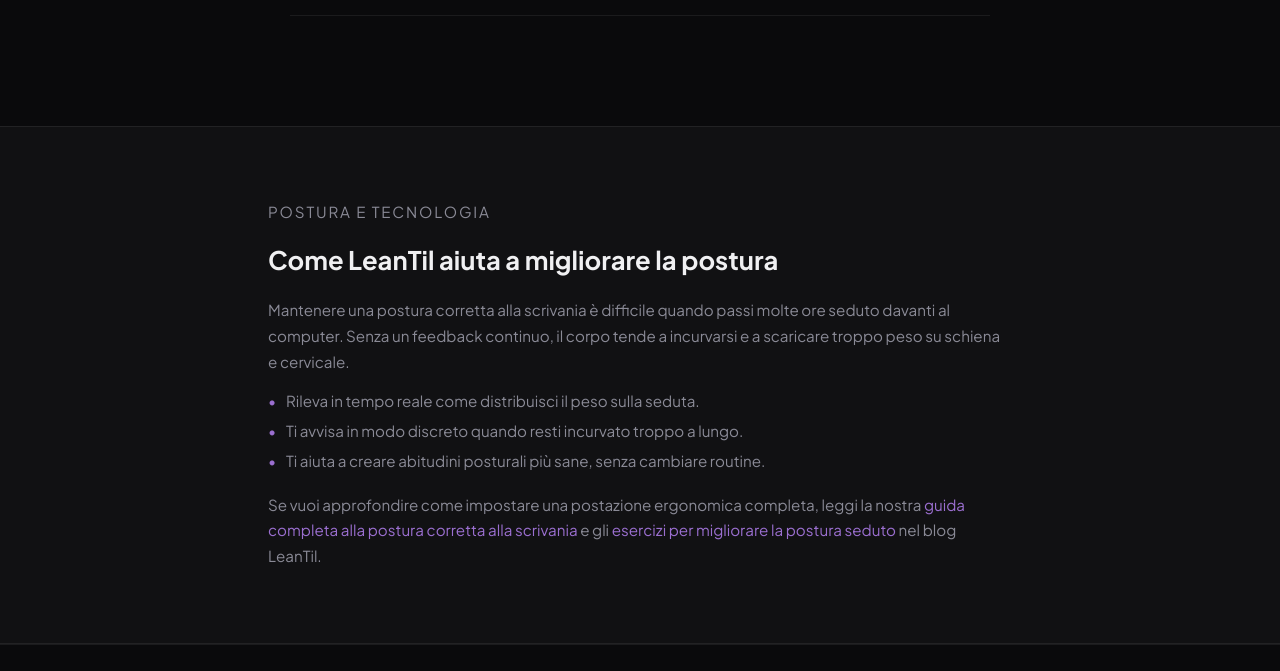
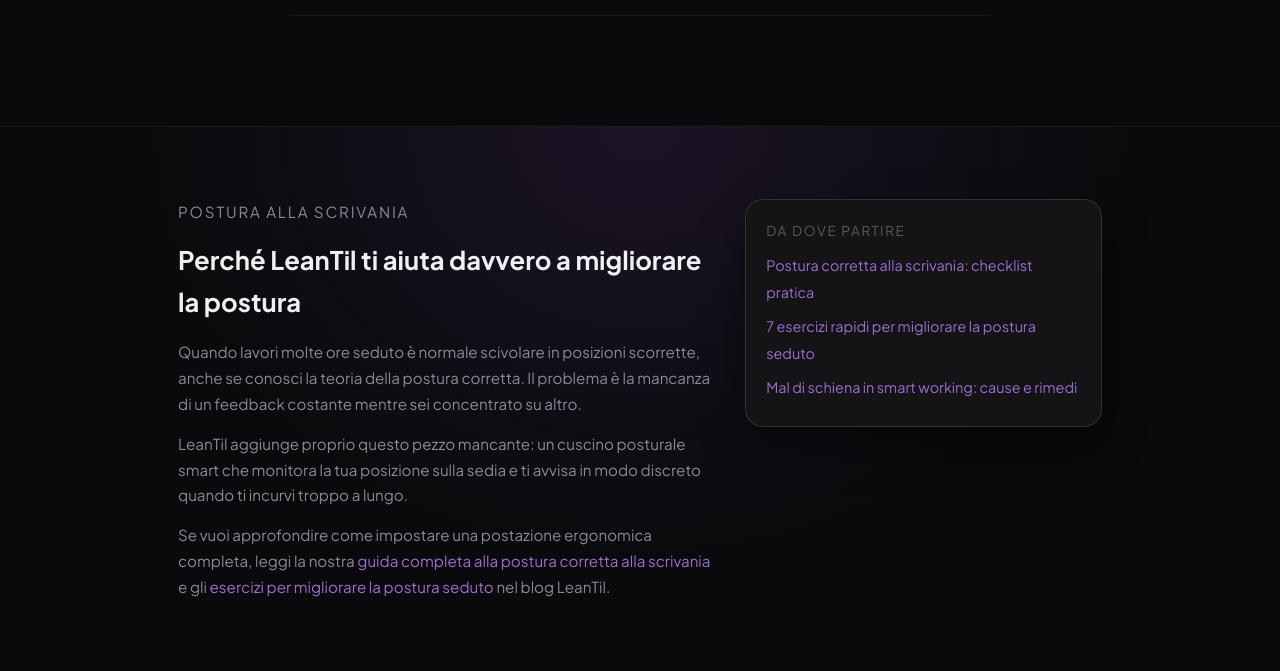
Before and after one commit to kathegrima/LeanTil, a plain HTML site: page index.html in a window 1280 px wide. Shown: the part 4825-5496 px from the top of the page. Drawn offline with Linux system fonts and the light colour scheme.

Commit message:
Update index.html

```diff
--- a/index.html
+++ b/index.html
@@ -506,14 +506,24 @@
 
     /* ── SEO TEXT SECTION ── */
    .seo-content {
-      padding: 72px 24px 60px;
       border-top: 1px solid var(--bd);
-      border-bottom: 1px solid var(--bd);
-      background: rgba(20, 20, 22, .7);
+      padding: 72px 0 72px;
+      background: radial-gradient(ellipse at top, rgba(107,63,160,.18) 0, transparent 55%);
     }
 
-    .seo-content .W {
-      max-width: 800px;
+    .seo-layout {
+      max-width: 980px;
+      display: grid;
+      grid-template-columns: minmax(0, 3fr) minmax(0, 2fr);
+      gap: 32px;
+      align-items: flex-start;
+    }
+
+    .seo-copy p {
+      font-size: 0.95rem;
+      color: var(--muted);
+      line-height: 1.7;
+      margin-bottom: 14px;
     }
 
     .seo-eyebrow {
@@ -524,47 +534,59 @@
       margin-bottom: 10px;
     }
 
-    .seo-content h2 {
+    .seo-copy h2 {
       font-size: 1.6rem;
       margin-bottom: 16px;
-      color: var(--tx);
     }
 
-    .seo-content p {
-      font-size: 0.95rem;
-      color: var(--muted);
-      line-height: 1.7;
-      margin-bottom: 14px;
+    .seo-copy a {
+      color: var(--p2);
+    }
+    .seo-copy a:hover {
+      color: #fff;
     }
 
-    .seo-list {
-      list-style: none;
-      padding: 0;
-      margin: 10px 0 18px;
+    /* card destra */
+    .seo-card {
+      border-radius: 18px;
+      background: var(--card);
+      border: 1px solid var(--bd2);
+      padding: 20px 20px 18px;
+      box-shadow: 0 18px 45px rgba(0,0,0,.45);
     }
 
-    .seo-list li {
-      position: relative;
-      padding-left: 18px;
-      font-size: 0.95rem;
-      color: var(--muted);
-      line-height: 1.6;
-      margin-bottom: 6px;
+    .seo-card-title {
+      font-size: 0.85rem;
+      letter-spacing: .12em;
+      text-transform: uppercase;
+      color: var(--dim);
+      margin-bottom: 10px;
     }
 
-    .seo-list li::before {
-      content: "•";
-      position: absolute;
-      left: 0;
-      top: 0;
+    .seo-card ul {
+      list-style: none;
+      margin: 0;
+      padding: 0;
+    }
+
+    .seo-card li {
+      margin-bottom: 8px;
+    }
+
+    .seo-card a {
+      font-size: 0.9rem;
       color: var(--p2);
     }
+    .seo-card a:hover {
+      color: #fff;
+    }
 
-    .seo-content a {
-      color: var(--p2);
+    /* mobile */
+    @media (max-width: 820px) {
+      .seo-layout {
+        grid-template-columns: 1fr;
+        gap: 24px;
       }
-    .seo-content a:hover {
-      color: #fff;
     }
 
     /* ── FOOTER ── */
@@ -952,20 +974,20 @@
 
 <!-- SEO TEXT SECTION -->
 <section class="seo-content">
-  <div class="W">
-    <p class="seo-eyebrow">Postura e tecnologia</p>
-    <h2>Come LeanTil aiuta a migliorare la postura</h2>
+  <div class="W seo-layout">
+    <div class="seo-copy">
+      <p class="seo-eyebrow">Postura alla scrivania</p>
+      <h2>Perché LeanTil ti aiuta davvero a migliorare la postura</h2>
 
       <p>
-      Mantenere una postura corretta alla scrivania è difficile quando passi molte ore seduto davanti al computer.
-      Senza un feedback continuo, il corpo tende a incurvarsi e a scaricare troppo peso su schiena e cervicale.
+        Quando lavori molte ore seduto è normale scivolare in posizioni scorrette, anche se conosci la teoria
+        della postura corretta. Il problema è la mancanza di un feedback costante mentre sei concentrato su altro.
       </p>
 
-    <ul class="seo-list">
-      <li>Rileva in tempo reale come distribuisci il peso sulla seduta.</li>
-      <li>Ti avvisa in modo discreto quando resti incurvato troppo a lungo.</li>
-      <li>Ti aiuta a creare abitudini posturali più sane, senza cambiare routine.</li>
-    </ul>
+      <p>
+        LeanTil aggiunge proprio questo pezzo mancante: un cuscino posturale smart che monitora la tua posizione
+        sulla sedia e ti avvisa in modo discreto quando ti incurvi troppo a lungo.
+      </p>
 
       <p>
         Se vuoi approfondire come impostare una postazione ergonomica completa, leggi la nostra
@@ -974,6 +996,28 @@
         <a href="blog/esercizi-postura-scrivania.html">esercizi per migliorare la postura seduto</a>
         nel blog LeanTil.
       </p>
+    </div>
+
+    <aside class="seo-card">
+      <p class="seo-card-title">Da dove partire</p>
+      <ul>
+        <li>
+          <a href="blog/postura-corretta-scrivania.html">
+            Postura corretta alla scrivania: checklist pratica
+          </a>
+        </li>
+        <li>
+          <a href="blog/esercizi-postura-scrivania.html">
+            7 esercizi rapidi per migliorare la postura seduto
+          </a>
+        </li>
+        <li>
+          <a href="blog/mal-di-schiena-smart-working.html">
+            Mal di schiena in smart working: cause e rimedi
+          </a>
+        </li>
+      </ul>
+    </aside>
   </div>
 </section>
 
```
Lines whose indentation alone changed are shown as unchanged.
